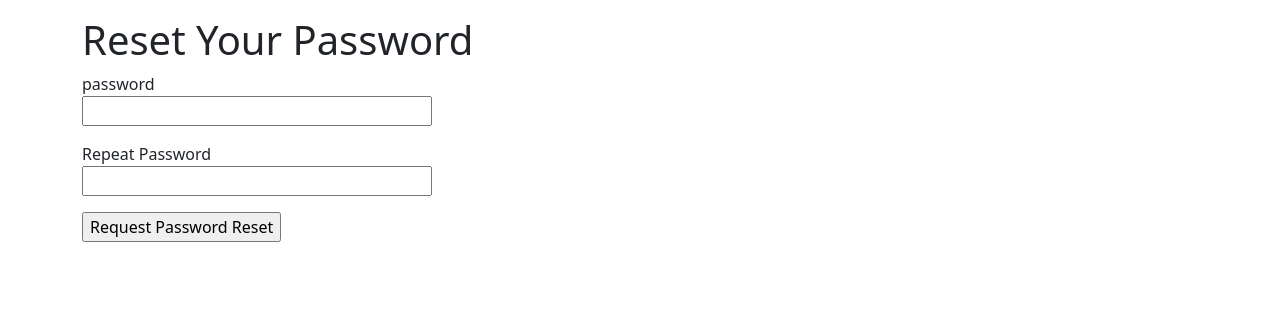
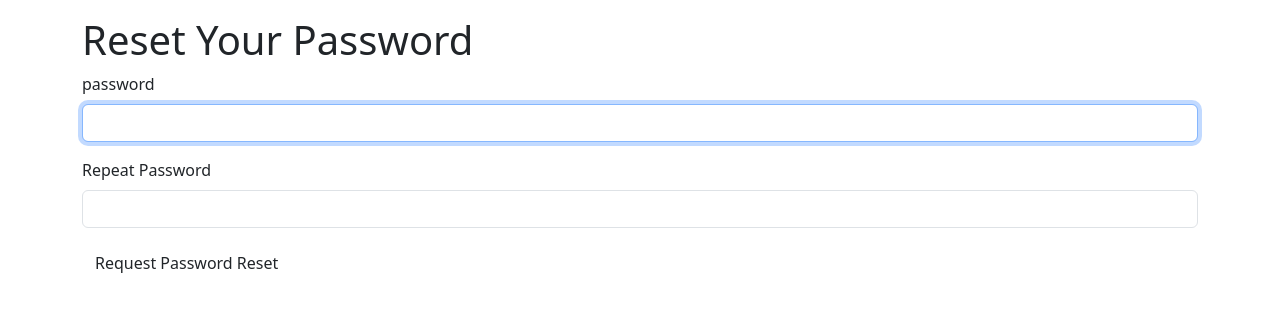
Before and after one commit to NguyenVietThanhAn1/Microblog, a Flask app: template app/templates/reset_password.html in a window 1280 px wide. Shown: the part 56-368 px from the top of the page. Run offline with Flask 3, Linux system fonts and the light colour scheme; the template is opened without the code that fills it: values that come from a table or form of the project are taken from there, others are empty; some libraries are stand-ins or nearby versions.

Commit message:
facelift

```diff
--- a/app/templates/reset_password.html
+++ b/app/templates/reset_password.html
@@ -1,23 +1,7 @@
 {% extends "base.html" %}
+{% import "bootstrap_wtf.html" as wtf %}
 
 {% block content %}
     <h1>Reset Your Password</h1>
-    <form action="" method="post">
-        {{ form.hidden_tag() }}
-        <p>
-            {{ form.password.label }}<br>
-            {{ form.password(size=32) }}<br>
-            {% for error in form.password.errors %}
-            <span style="color: red;">[{{ error }}]</span>
-            {% endfor %}
-        </p>
-        <p>
-            {{ form.password2.label }}<br>
-            {{ form.password2(size=32) }}<br>
-            {% for error in form.password2.errors %}
-            <span style="color: red;">[{{ error }}]</span>
-            {% endfor %}
-        </p>
-        <p>{{ form.submit() }}</p>
-    </form>
+    {{ wtf.quick_form(form)}}
 {%endblock%}
```
